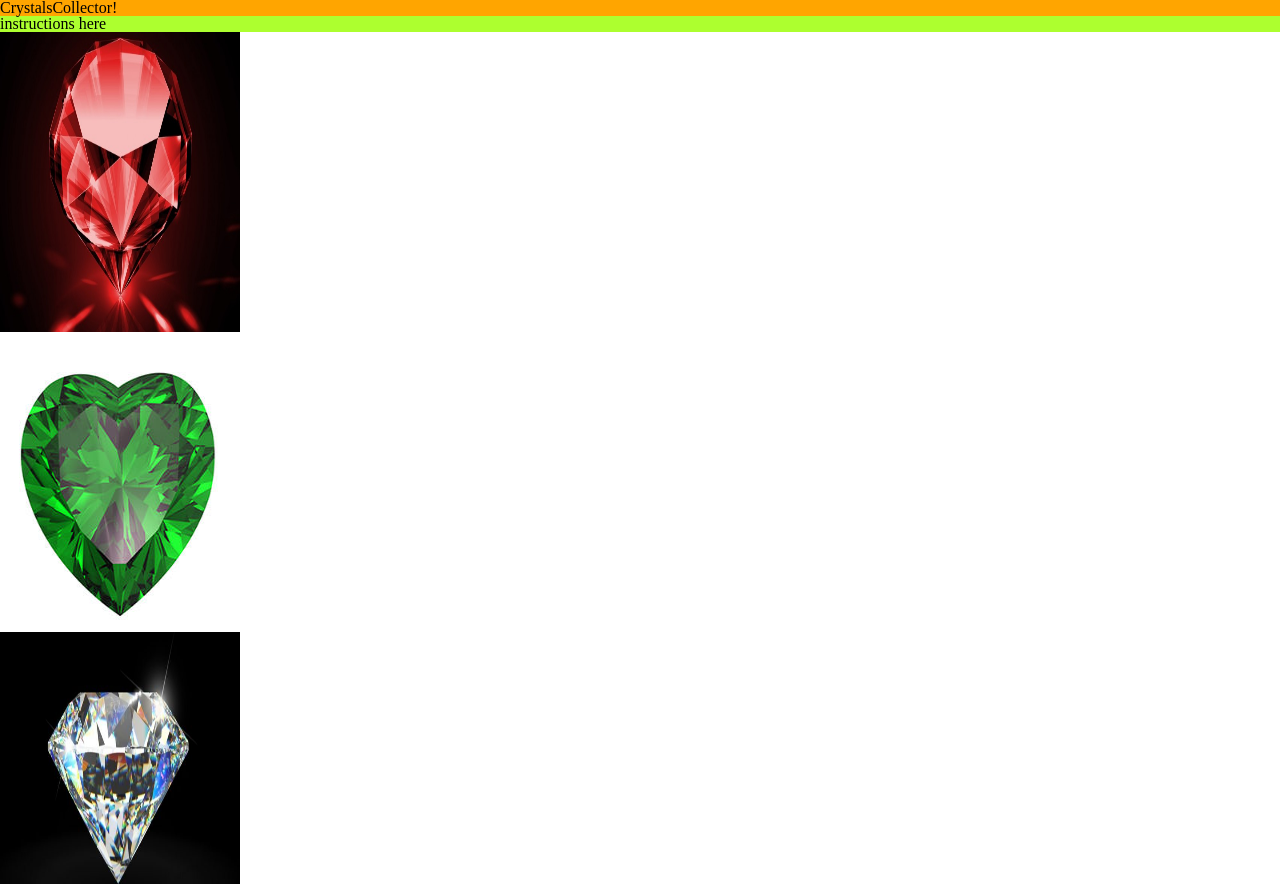
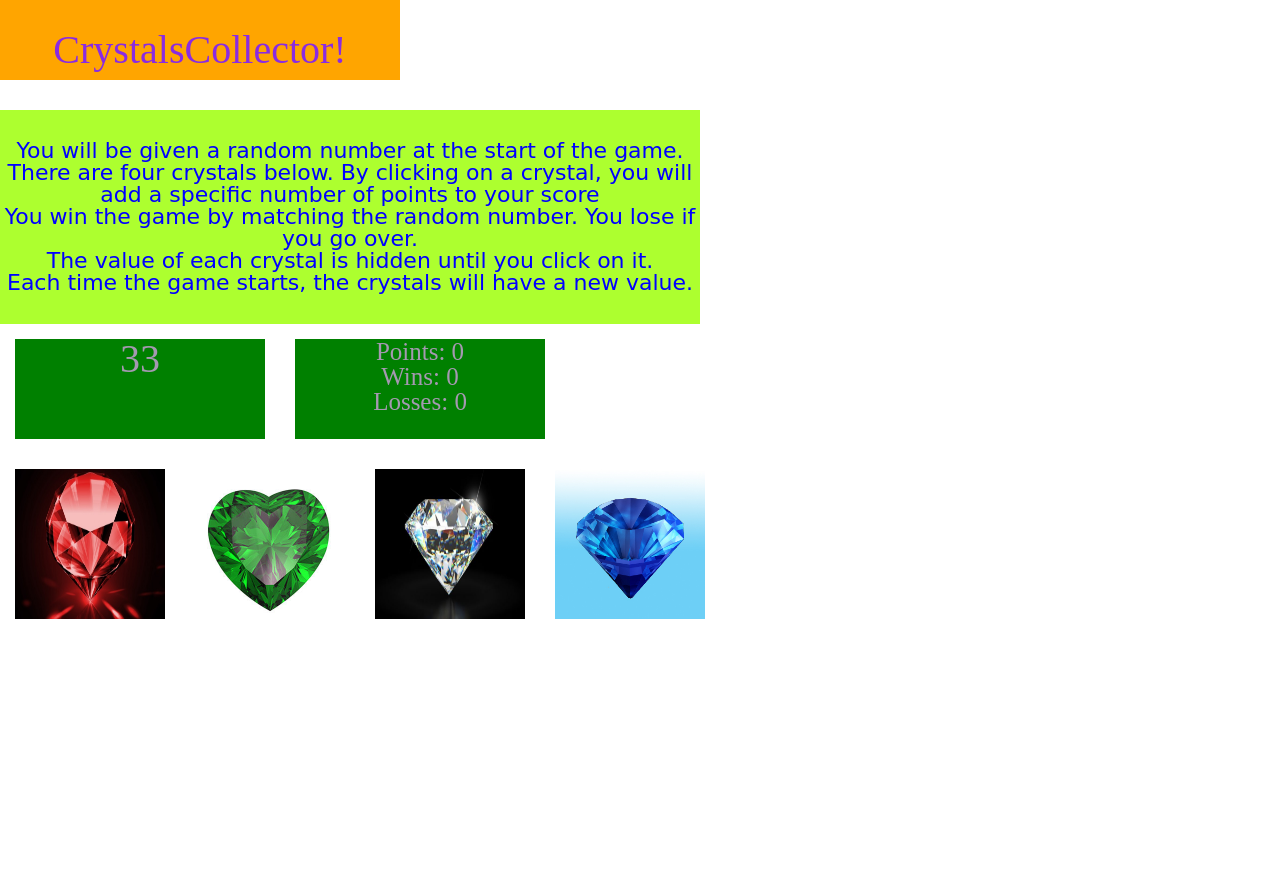
Before and after one commit to dogdays1/unit-4-game, a plain HTML site: page index.html in a window 1280 px wide. Shown: the top 884 px of the page. After the commit the page ends 800 px from the top, so only its background shows below. Drawn offline with nearby package versions, Linux system fonts and the light colour scheme.

Commit message:
homework

```diff
--- a/assets/css/style.css
+++ b/assets/css/style.css
@@ -1,29 +1,87 @@
 /* css */
-
+* {
+    box-sizing: border-box;
+    text-align: center;
+    /* background-color: lightcoral */
+    /* find out why this bled through even with z index set below */
+}
 h1 {
     background: orange;
+    height: 80px;
+    font-size: 40px;
+    color: blueviolet;
+    width: 400px;
+    margin-bottom: 30px;
+    text-align: center;
+    padding-top: 30px;
 
 }
 
 h5 {
     background: greenyellow;
+    height: auto;
+    font-size: 22px;
+    color: blue;
+    width: 700px;
+    text-align: center;
+    padding-top: 30px;
+    padding-bottom: 30px;
+    font-family: cursive;
+    z-index: 10;
 
 }
 
 .crystals {
-    width: 240px;
-    height: 300px;
-    float: left;
+    width: 750px;
+    height: 150px;
     align-self: auto;
 
 }
-# ruby {
+#ruby {
     float: left;
-    width: 25%;
-    align-self: auto;
+    margin: 15px;
+    border: 1px;
+    width: 150px;
+    height: 150px;
 }
-# emerald {
+#emerald {
+    margin: 15px;
     float: left;
-    width: 25%;
-    align-self: auto;
+    border: 1px;
+    width: 150px;
+    height: 150px;
 }
+#diamond {
+    float: left;
+    margin: 15px;
+    border: 1px;
+    width: 150px;
+    height: 150px;
+}
+#sapphire {
+    margin: 15px;
+    float: left;
+    border: 1px;
+    width: 150px;
+    height: 150px;
+}
+.randNum {
+    background: green;
+    height: 100px;
+    font-size: 40px;
+    color: rgb(165, 153, 177);
+    width: 250px;
+    margin: 15px;
+    float: left;
+    border: 1px;
+}
+.myScore {
+    background: green;
+    height: 100px;
+    font-size: 25px;
+    color: rgb(165, 153, 177);
+    width: 250px;
+    margin: 15px 50px 15px 15px;
+    float: left;
+    text-align: right;
+}
--- a/assets/javascript/game.js
+++ b/assets/javascript/game.js
@@ -14,6 +14,8 @@ $(document).ready(function () {
     function random(y, z) {
         return (Math.floor(Math.random() * (z - y)) + y);
     };
+    randNum ();
+    tally ();
     console.log(hidden);
     console.log(rubyVal);
     console.log(emeraldVal);
@@ -22,6 +24,7 @@ $(document).ready(function () {
     function winLoss() {
         if (score < hidden) {
             console.log("keep going");
+            tally ();
         }
         else if (score === hidden) {
             wins++;
@@ -62,8 +65,11 @@ $(document).ready(function () {
         winLoss();
     })
     function tally() {
-        $(".myScore").html("<h1>Points: " + score + "</h1><p>Wins: " + wins +
+        $(".myScore").html("<p>Points: " + score + "</p><p>Wins: " + wins +
             "</p><p>Losses: " + loss + "</p>");
+    }
+    function randNum () {
+        $(".randNum").html(hidden);
     }
     function reset() {
         score = 0;
@@ -72,6 +78,7 @@ $(document).ready(function () {
         emeraldVal = random(2, 13);
         diamondVal = random(2, 13);
         sapphireVal = random(2, 13);
+        randNum ();
         console.log(hidden);
         console.log(rubyVal);
         console.log(emeraldVal);
--- a/index.html
+++ b/index.html
@@ -21,9 +21,17 @@
 
     <h1>CrystalsCollector!</h1>
 
-    <h5>instructions here</h5>
-    <div class="randNum"></div>
+    <h5>
+        <p>You will be given a random number at the start of the game.</p>
+        <p>There are four crystals below.  By clicking on a crystal, you will add a specific number of points to your score</p>
+        <p>You win the game by matching the random number.  You lose if you go over.</p>
+        <p>The value of each crystal is hidden until you click on it.</p>
+        <p>Each time the game starts, the crystals will have a new value.</p>
+    </h5>
+    <div class="randNum">hidden</div>
+    <div class="myScore"></div>
     <div class="winsLosses"></div>
+
     <div class="crystals">
         <p>
             <img id="ruby" class="crystals" src="assets/images/ruby.jpg" alt="Ruby">
@@ -39,7 +47,6 @@
         </p>
 
     </div>
-    <div class="myScore"></div>
 
 
 
```
